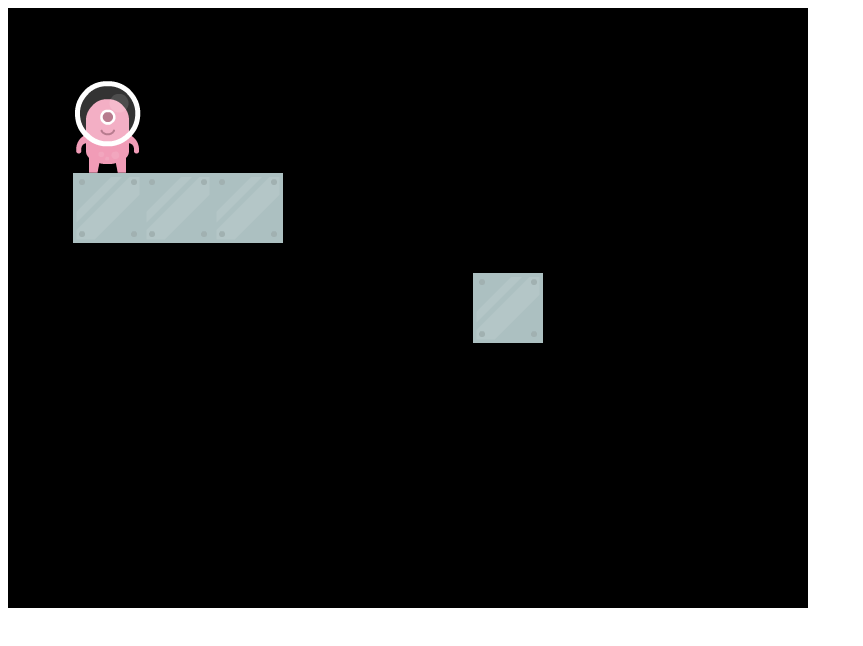
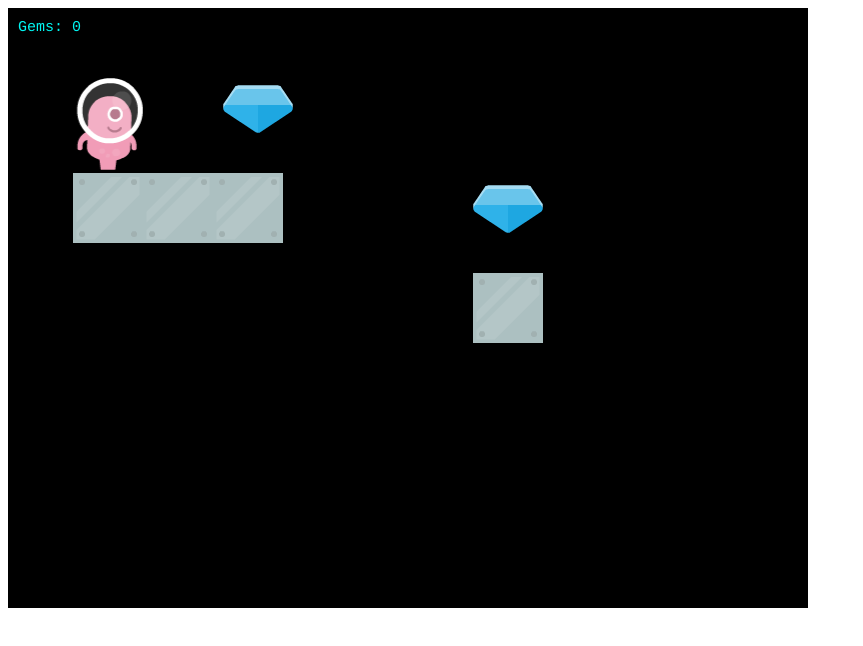
Before and after one commit to CSAworkshops/CurrentWorkshop, a plain HTML site: page index.html in a window 1280 px wide. Shown: the whole page, without its empty margins (0-863 px from the left). Drawn offline with Linux system fonts and the light colour scheme.

Commit message:
Add result from the stream
* Add the result that we reached in the stream on day 2

```diff
--- a/game.js
+++ b/game.js
@@ -22,32 +22,77 @@ var game = new Phaser.Game(config);
 var player;
 var spaceKey;
 var onGround = false;
+var gemText;
+var collectedGems = 0;
+
+const gemTextLabel = "Gems: ";
+
 function preload() {
-  this.load.image("player", "/assets/p3_front.png");
+  // this.load.image("player", "/assets/p3_front.png");
+  this.load.spritesheet("player", "/assets/p3_spritesheet.png", {
+    frameWidth: 72.5,
+    frameHeight: 96,
+  });
   this.load.image("metalCenter", "/assets/metalCenter.png");
+  this.load.image("gem", "/assets/gemBlue.png");
 }
 
 function create() {
-  player = this.physics.add.image(100, 100, "player");
+  let playerSprite = this.physics.add.sprite(100, 100, "player");
+  let walkanimation = this.anims.create({
+    key: "walk",
+    frames: this.anims.generateFrameNumbers("player", {
+      start: 0,
+      end: 4,
+    }),
+    frameRate: 6,
+    repeat: -1,
+  });
 
+  player = new Player(playerSprite, walkanimation);
+
+  // player.anims.play("walk", true, 0);
   // let platforms = this.physics.add.staticGroup();
   // let platform = platforms.create(100, 200, "metalCenter");
   let platform = createPlatform.bind(this)(300, 100, 200, "metalCenter");
   let platform2 = createPlatform.bind(this)(300, 500, 300, "metalCenter");
 
-  this.physics.add.collider(player, platform, platformCollide.bind(this));
-  this.physics.add.collider(player, platform2, platformCollide.bind(this));
+  this.physics.add.collider(playerSprite, platform, platformCollide.bind(this));
+  this.physics.add.collider(playerSprite, platform2, platformCollide.bind(this));
+
+  let gems = this.physics.add.group({
+    key: "gem",
+    repeat: 1,
+    setXY: { x: 250, y: 100, stepX: 250 },
+  });
+
+  this.physics.add.collider(gems, platform);
+  this.physics.add.collider(gems, platform2);
+
+  this.physics.add.overlap(playerSprite, gems, collect.bind(this));
+
   spaceKey = this.input.keyboard.addKey(Phaser.Input.Keyboard.KeyCodes.SPACE);
 
-  this.input.keyboard.on("keydown-W", setUp.bind(this));
-  this.input.keyboard.on("keydown-A", setLeft.bind(this));
-  this.input.keyboard.on("keydown-S", setDown.bind(this));
-  this.input.keyboard.on("keydown-D", setRight.bind(this));
+  this.input.keyboard.on("keydown-W", player.startJump);
+  this.input.keyboard.on("keydown-A", player.startWalkLeft);
+  this.input.keyboard.on("keydown-D", player.startWalkRight);
 
-  this.input.keyboard.on("keyup-W", unsetUp.bind(this));
-  this.input.keyboard.on("keyup-A", unsetLeft.bind(this));
-  this.input.keyboard.on("keyup-S", unsetDown.bind(this));
-  this.input.keyboard.on("keyup-D", unsetRight.bind(this));
+  this.input.keyboard.on("keyup-W", player.stopJump);
+  this.input.keyboard.on("keyup-A", player.stopWalkLeft);
+  this.input.keyboard.on("keyup-D", player.stopWalkRight);
+
+  gemText = this.add.text(10, 10, gemTextLabel + collectedGems, {
+    fontSize: "15px",
+    fill: "#00f5f1",
+  });
+}
+
+function update() {}
+
+function collect(player, gem) {
+  gem.disableBody(true, true);
+  collectedGems++;
+  gemText.text = gemTextLabel + collectedGems;
 }
 
 function createPlatform(width, x, y, key) {
@@ -64,42 +109,10 @@ function createPlatform(width, x, y, key) {
 function createPlatformFromGroup(platforms, scale, x, y, key) {
   // let platform = platforms.create(x, y, key).setScale(scale);
   // return platform.setSize(platform.width * scale, platform.height * scale);
+  //platforms.create(x, y, key).setScale(scale).refreshBody();
   return platforms.create(x, y, key);
 }
 
-function update() {}
-
 function platformCollide(playerObject, platformObject) {
-  onGround = true;
+  player.onGround = true;
 }
-
-function setUp(event) {
-  if (onGround) {
-    player.setVelocityY(-50);
-    onGround = false;
-  }
-}
-function setLeft(event) {
-  player.setVelocityX(-50);
-}
-function setDown(event) {
-  player.setVelocityY(50);
-}
-function setRight(event) {
-  player.setVelocityX(50);
-}
-
-function unsetUp(event) {
-  if (onGround) {
-    player.setVelocityY(0);
-  }
-}
-function unsetLeft(event) {
-  player.setVelocityX(0);
-}
-function unsetDown(event) {
-  player.setVelocityY(0);
-}
-function unsetRight(event) {
-  player.setVelocityX(0);
-}
--- a/index.html
+++ b/index.html
@@ -6,6 +6,7 @@
     <script src="phaser/phaser.min.js"></script>
   </head>
   <body>
+      <script src="player.js"></script>
       <script src="game.js"></script>
   </body>
 </html>
--- /dev/null
+++ b/player.js
@@ -0,0 +1,47 @@
+class Player {
+  gameObject;
+  animation;
+
+  playerSpeed;
+  onGround;
+
+  constructor(obj, anim) {
+    this.gameObject = obj;
+    this.animation = anim;
+    this.playerSpeed = 70;
+    this.onGround = false;
+  }
+
+  startWalkLeft = () => {
+    this.gameObject.setVelocityX(-this.playerSpeed);
+    this.gameObject.anims.play("walk");
+  };
+
+  startWalkRight = () => {
+    this.gameObject.setVelocityX(this.playerSpeed);
+    this.gameObject.anims.play("walk");
+  };
+
+  stopWalkLeft = () => {
+    this.gameObject.setVelocityX(0);
+    this.gameObject.anims.stopOnFrame(this.animation.getFrameAt(0));
+  };
+
+  stopWalkRight = () => {
+    this.gameObject.setVelocityX(0);
+    this.gameObject.anims.stopOnFrame(this.animation.getFrameAt(0));
+  };
+
+  startJump = () => {
+    if (this.onGround) {
+      this.gameObject.setVelocityY(-this.playerSpeed);
+      this.onGround = false;
+    }
+  };
+
+  stopJump = () => {
+    if (this.onGround) {
+      this.gameObject.setVelocityY(0);
+    }
+  };
+}
```
Also changed, not shown: assets/gemBlue.png (added), assets/p3_spritesheet.png (added), 1 other file.
